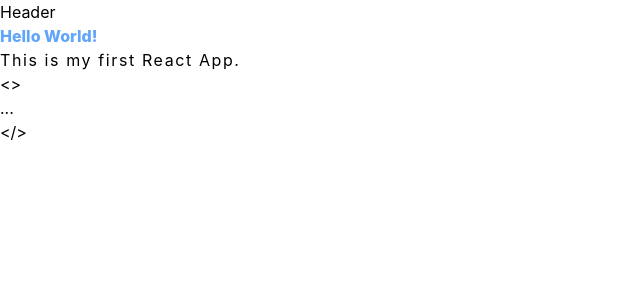
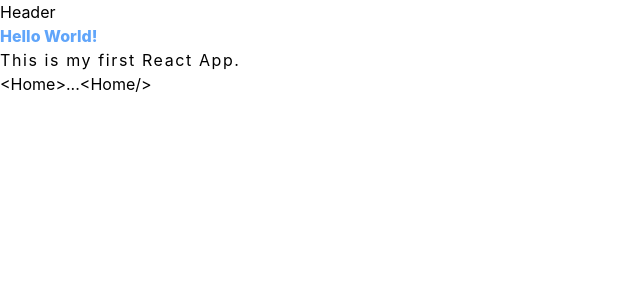
Before and after one commit to goblivend/Website, a React (Create React App) app in the folder mywebsite/: page / in a window 1280 px wide. Shown: the top 300 px of the page, without its empty margins (0-640 px from the left). Built offline with nearby package versions, Linux system fonts and the light colour scheme.

Commit message:
Button working better

```diff
--- a/mywebsite/src/App.js
+++ b/mywebsite/src/App.js
@@ -11,7 +11,7 @@
       <Header />
       <h1 className="text-blue-400 font-extrabold">Hello World!</h1>
       <p className="tracking-widest">This is my first React App.</p>
-      <Button Mycompenent={<Home />} />
+      <Button Mycomponent={<Home />} cmpName="Home" />
     </>
   );
 }
--- a/mywebsite/src/pages/button.js
+++ b/mywebsite/src/pages/button.js
@@ -1,16 +1,7 @@
 import React, { useState } from "react";
 
-function Home() {
-    return (
-        <>
-            <p>This is a component</p>
-            <p>text</p>
-        </>
-    );
-}
 
-
-function Button({ Mycomponent }) {
+function Button({ Mycomponent, cmpName }) {
     const [currState, setcurrState] = useState();
 
     function buttonClicked() {
@@ -20,9 +11,14 @@
 
     return (
         <>
-            <button onClick={buttonClicked}>{"<>"}</button>
-            {(currState && <>{Mycomponent}</>) || (!currState && <p>...</p >)}
-            <p>{"</>"}</p>
+            {currState ?
+                <>
+                    <button onClick={buttonClicked}>{"<" + cmpName + ">"}</button>
+                    {Mycomponent}
+                    <button onClick={buttonClicked}>{"<" + cmpName + "/>"}</button>
+                </>
+                : <button onClick={buttonClicked}>{"<" + cmpName + ">...<" + cmpName + "/>"}</button>}
+
         </>
     )
 }
```
